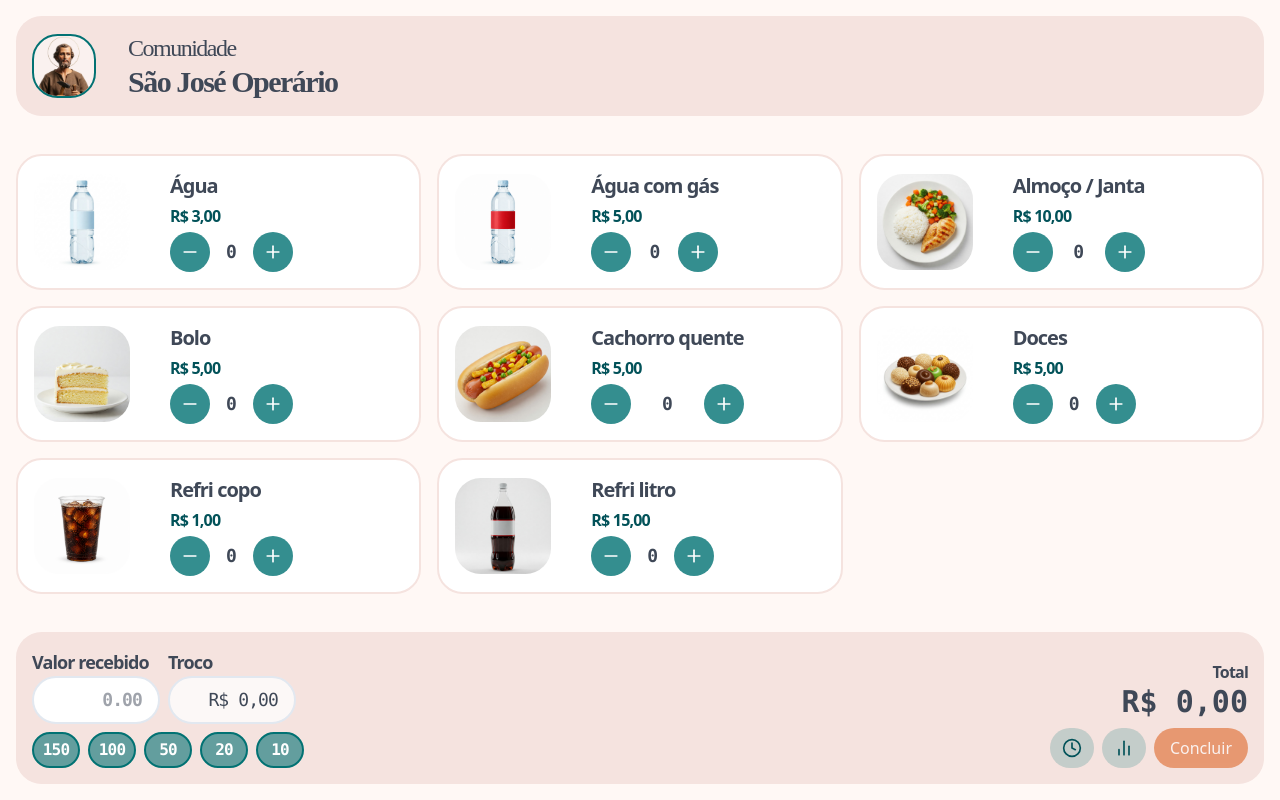
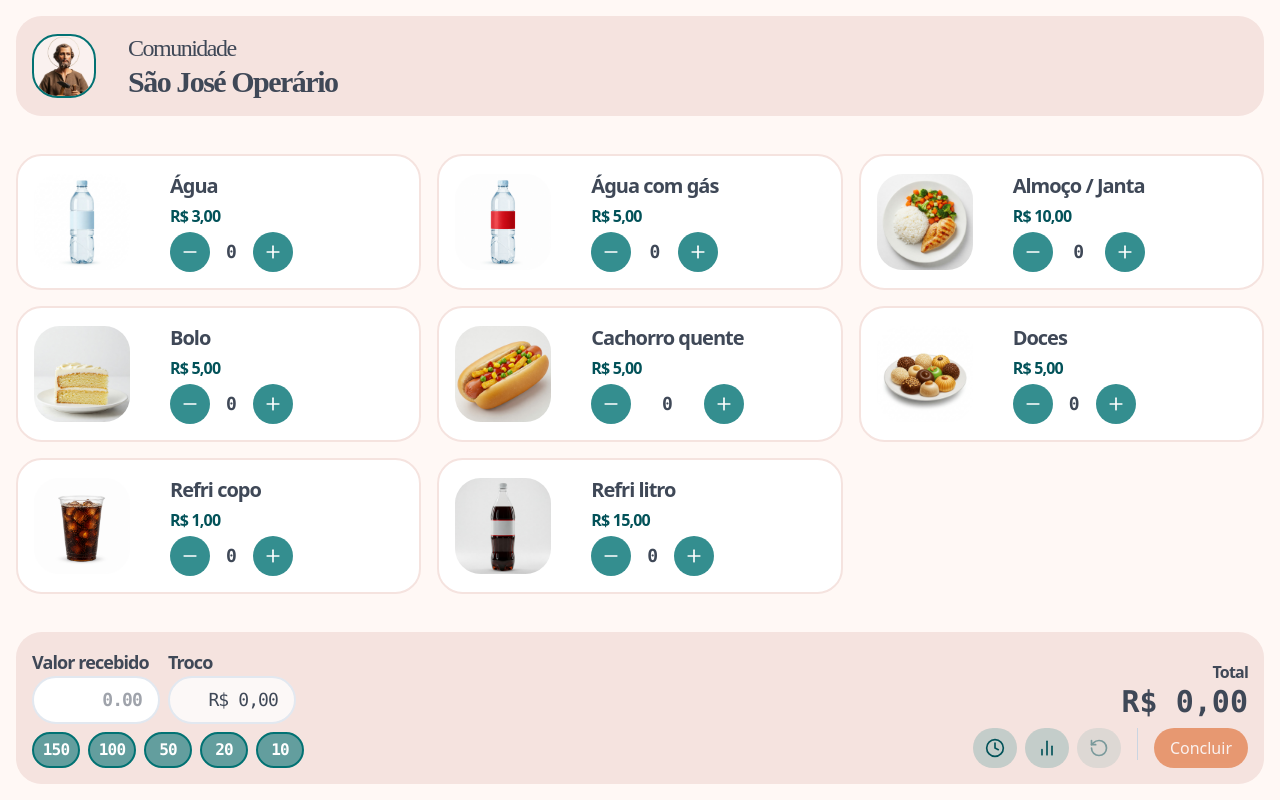
Before and after one commit to AgdaSilvap/caixa-sao-jose, a React (Vite) app: page / in a window 1280 px wide. Built offline with nearby package versions, Linux system fonts and the light colour scheme.

Commit message:
Adiciona opção para limpar o carrinho

```diff
--- a/src/App.tsx
+++ b/src/App.tsx
@@ -72,6 +72,7 @@ export const App = () => {
         onConcluir={() => setModalConclusaoAberto(true)}
         onAbrirBalanco={() => setBalancoAberto(true)}
         onAbrirHistorico={() => setHistoricoAberto(true)}
+        onReset={() => resetarCarrinho()}
       />
 
       {/* Modal de conclusão */}
--- a/src/components/Checkout.tsx
+++ b/src/components/Checkout.tsx
@@ -1,4 +1,4 @@
-import { BarChart2Icon, ClockIcon } from "lucide-react"
+import { BarChart2Icon, ClockIcon, RotateCcw } from "lucide-react"
 import { useMemo, useState } from "react"
 import valoresRecebidosPossiveis from "../data/valoresRecebidos.json"
 import { useFormatador } from "../hooks/useFormatador"
@@ -9,9 +9,10 @@ type CheckoutProps = {
   onConcluir: () => void
   onAbrirBalanco: () => void
   onAbrirHistorico: () => void
+  onReset: () => void
 }
 
-export const Checkout = ({ total, onConcluir, onAbrirBalanco, onAbrirHistorico }: CheckoutProps) => {
+export const Checkout = ({ total, onConcluir, onAbrirBalanco, onAbrirHistorico, onReset }: CheckoutProps) => {
   const [valorPago, setValorPago] = useState<number | null>(null)
   const { formatarPreco } = useFormatador()
 
@@ -104,6 +105,17 @@ export const Checkout = ({ total, onConcluir, onAbrirBalanco, onAbrirHistorico }
           >
             <BarChart2Icon className="size-5" />
           </button>
+          <button
+            type="button"
+            onClick={onReset}
+            disabled={total === 0}
+            title="Limpar o carrinho"
+            className="flex items-center justify-center gap-1.5 px-3 py-2 bg-orange-teal-2/20 hover:bg-orange-teal-2/40 text-orange-teal-1 rounded-lg transition disabled:opacity-50"
+          >
+            <RotateCcw className="size-5" />
+          </button>
+          {/* Separador */}
+          <div className="block h-8 w-px bg-slate-300 mx-2" />
           <BotaoConcluir
             disabled={total === 0}
             onClick={() => {
```
